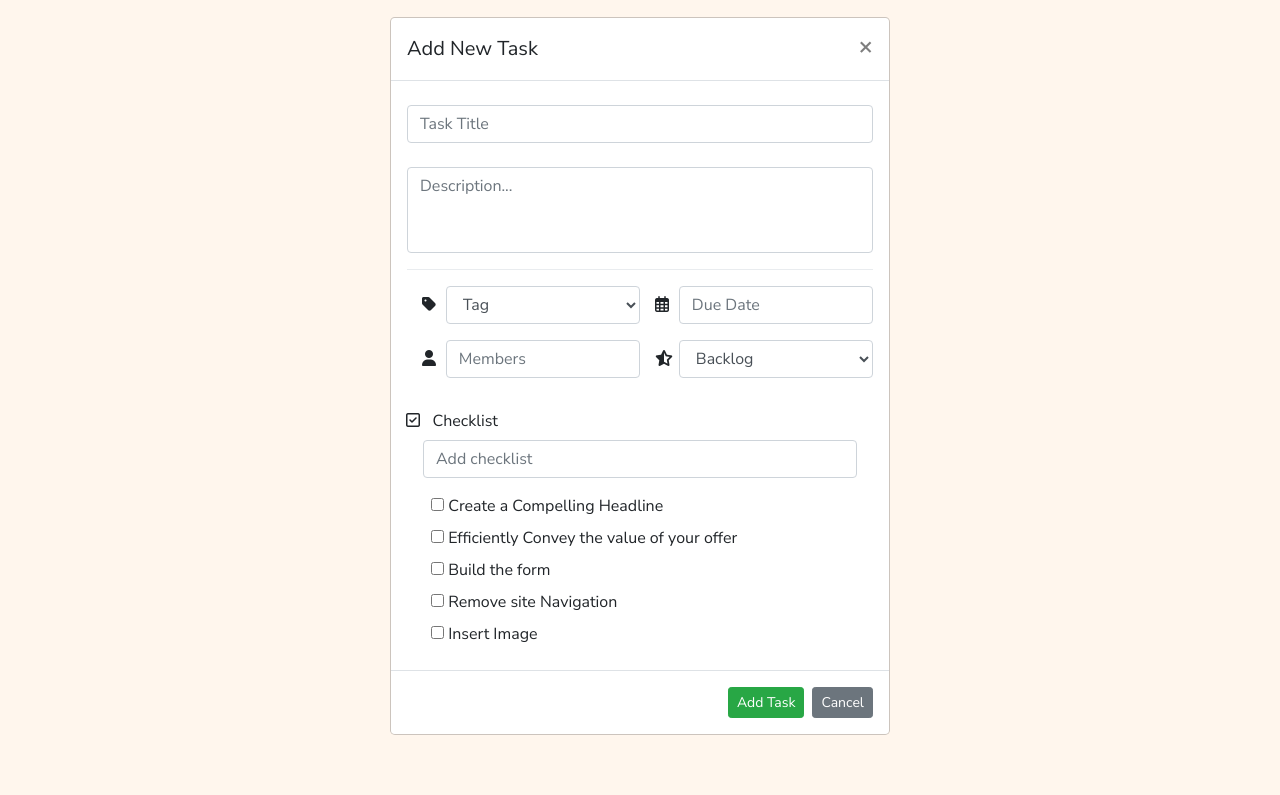
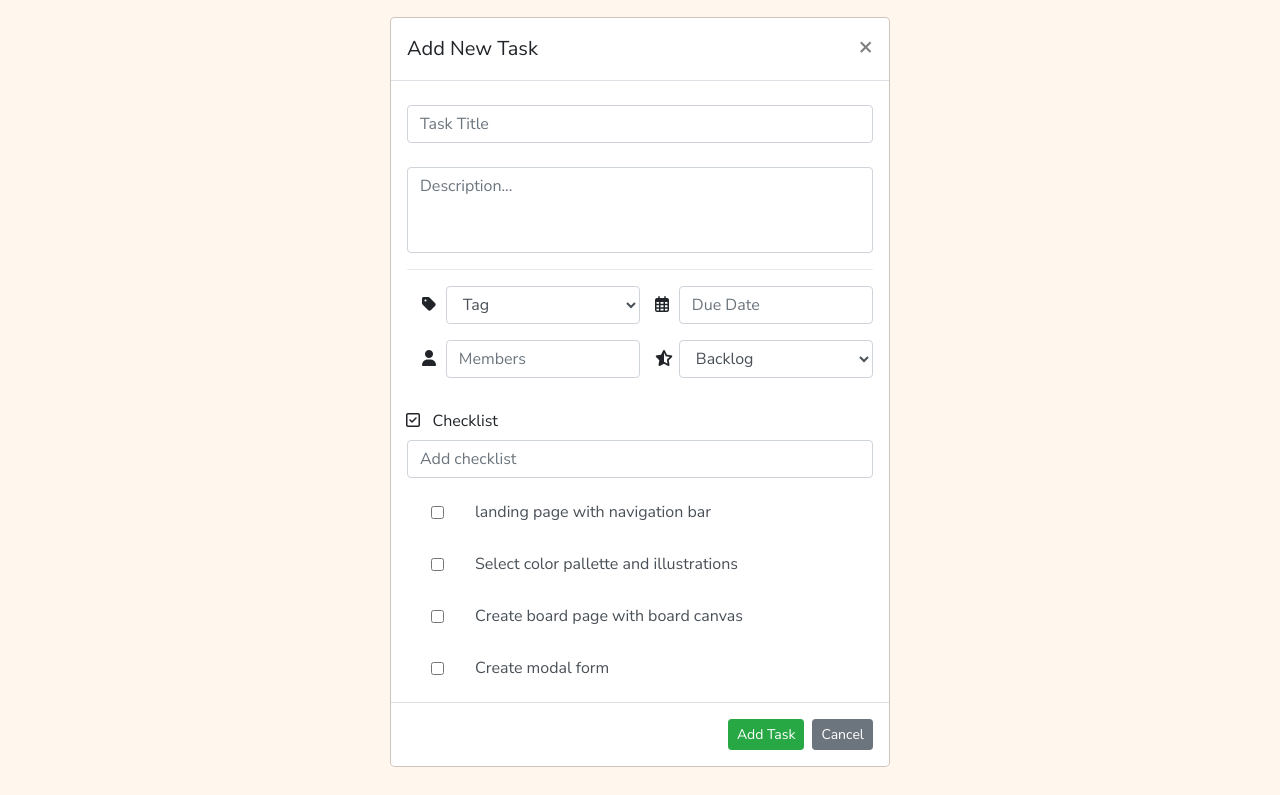
Before and after one commit to jayjwseo/jigmu, a plain HTML site: page task-form.html in a window 1280 px wide. Shown: the part 67-862 px from the top of the page. Before the commit the page ends 830 px from the top, so only its background shows below. Drawn offline with nearby package versions, Linux system fonts and the light colour scheme.

Commit message:
second commit check fix

```diff
--- a/css/styles.css
+++ b/css/styles.css
@@ -288,9 +288,15 @@ h2 {
 
 /* checklist */
 .checklist {
-  margin: 0 2rem;
+  margin: 0 1rem;
 }
 
-ul {
-  list-style: none;
+.input-group-text{
+  background-color: white;
+  border: none;
 }
+
+.checkbox-container {
+  margin: 0rem 3rem ;
+
+}
--- a/task-form.html
+++ b/task-form.html
@@ -132,35 +132,39 @@
                         </div>
                     </div>
 
+<!-- checklist fixed -->
+                    <div class="checkbox-container">
+                        <div class="input-group mb-3">
+                            <div class="input-group-text">
+                              <input class="form-check-input" type="checkbox" value="" aria-label="Checkbox for following text input">
+                            </div>
+                            <span class="input-group-text">landing page with navigation bar</span>
+                        </div>
 
-                    <div class="checkbox-container">
+                          <div class="input-group mb-3">
+                            <div class="input-group-text">
+                              <input class="form-check-input" type="checkbox" value="" aria-label="Checkbox for following text input">
+                            </div>
+                            <span class="input-group-text">Select color pallette and illustrations</span>
+                          </div>
 
-                        <ul class="checkbox-group">
-                            <input type="checkbox" id="xd" />
-                            <label for="xd">Create a Compelling Headline</label>
+                          <div class="input-group mb-3">
+                            <div class="input-group-text">
+                              <input class="form-check-input" type="checkbox" value="" aria-label="Checkbox for following text input">
+                            </div>
+                            <span class="input-group-text">Create board page with board canvas</span>
+                          </div>
 
-                            <br>
+                          <div class="input-group mb-3">
+                            <div class="input-group-text">
+                              <input class="form-check-input" type="checkbox" value="" aria-label="Checkbox for following text input">
+                            </div>
+                            <span class="input-group-text">Create modal form</span>
+                          </div>
 
-                            <input type="checkbox" id="xd" />
-                            <label for="xd">Efficiently Convey the value of your offer</label>
-
-                            <br>
-
-                            <input type="checkbox" id="xd" />
-                            <label for="xd">Build the form</label>
-
-                            <br>
-
-                            <input type="checkbox" id="xd" />
-                            <label for="xd">Remove site Navigation</label>
-
-                            <br>
-
-                            <input type="checkbox" id="xd" />
-                            <label for="xd">Insert Image</label>
-
-                            </ul>
-
+                    </div>
+<!--
+checklist fixed end -->
 
                     <div class="modal-footer">
                         <button class="btn btn-sm btn-success">Add Task</button>
```
